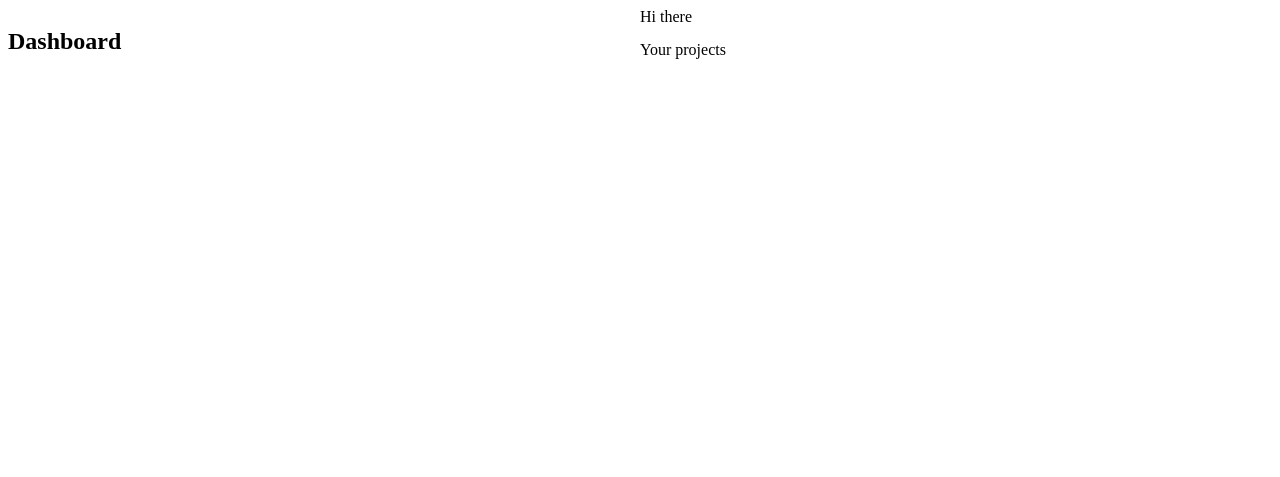
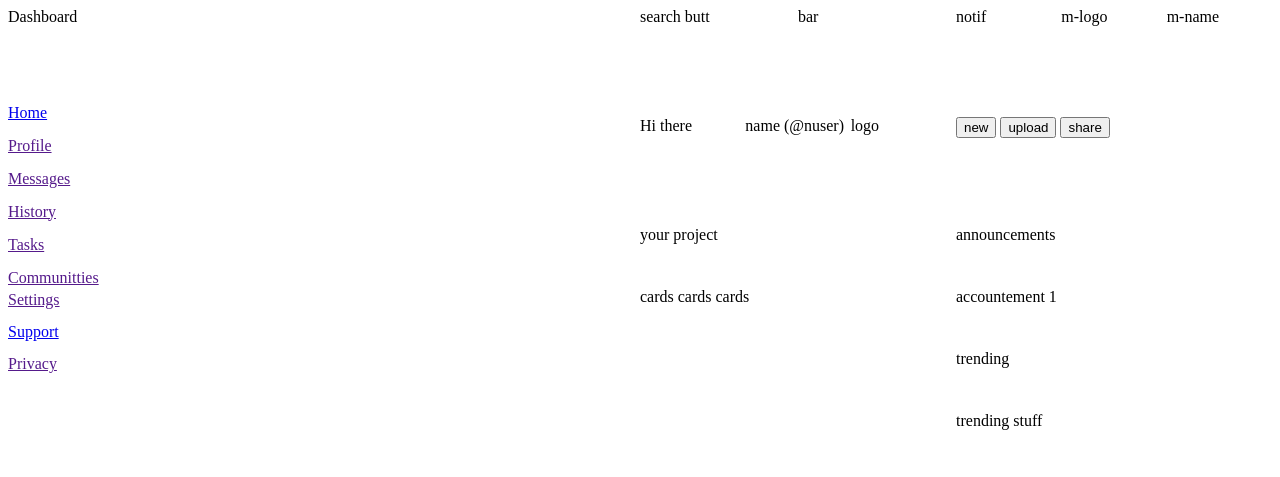
Before and after one commit to bwhelan212/admin-dashboard, a plain HTML site: page index.html in a window 1280 px wide. Drawn offline with Linux system fonts and the light colour scheme.

Commit message:
layed out some aspects of the page: sidebar, nav, main content

```diff
--- a/index.html
+++ b/index.html
@@ -9,18 +9,105 @@
 <body>
     <div class="container">
         <div class="sidebar">
-            <h2>Dashboard</h2>
+            <div class="dash-message">
+                Dashboard
+            </div>
 
+            <div class="dash-top">
+                <a href="http://">Home</a>
+                <a href="">Profile</a>
+                <a href="">Messages</a>
+                <a href="">History</a>
+                <a href="">Tasks</a>
+                <a href="">Communitties</a>
+            </div>
+
+            <div class="dash-bottom">
+                <a href="">Settings</a>
+                <a href="http://">Support</a>
+                <a href="">Privacy</a>
+            </div>
         </div>
 
         <div class="header">
-            <div>
-                Hi there
+            <div class="header-top">
+                <div class="header-top-left">
+                    <div class="search-button">
+                        search butt
+                    </div>
+
+                    <div class="search-bar">
+                        bar
+                    </div>
+                </div>
+
+                <div class="header-top-right">
+                    <div class="notification">
+                        notif
+                    </div>
+
+                    <div class="mini-logo">
+                        m-logo
+                    </div>
+
+                    <div class="mini-name">
+                        m-name
+                    </div>
+                </div>
+            </div>
+
+            <div class="header-bottom">
+                <div class="header-bottom-left">
+                    <div class="welcome">
+                        Hi there
+                    </div>
+                    <div class="name-handle">
+                        name (@nuser)
+                    </div>
+
+                    <div class="logo">
+                        logo
+                    </div>
+                </div>
+
+                <div class="header-bottom-right">
+                    <button class="new">
+                        new
+                    </button>
+
+                    <button class="upload">
+                        upload
+                    </button>
+
+                    <button class="share">
+                        share
+                    </button>
+                </div>
+
             </div>
         </div>
 
         <div class="main-content">
-            Your projects
+            <div>
+                your project
+            </div>
+            <div>
+                announcements
+            </div>
+
+            <div class="card-container">
+                cards cards cards
+            </div>
+
+            <div class="announcement-box">
+                accountement 1
+            </div>
+            <div>
+                trending
+            </div>
+            <div class="trending-box">
+                trending stuff
+            </div>
         </div>
     </div>
 
--- a/style.css
+++ b/style.css
@@ -6,4 +6,60 @@
 
 .sidebar {
     grid-row:1/3;
+    display:grid;
+    grid-template-rows: 1fr 2fr 2fr;
+    gap:4px;
 }
+
+.dash-top {
+    display: grid;
+    grid-template-rows: repeat(6, 1fr);
+    gap:15px;
+}
+
+.dash-bottom {
+    display:grid;
+    grid-template-rows: repeat(6,1fr);
+    gap:10px;
+}
+
+.header {
+    grid-row: 1;
+    display:grid;
+    grid-template-rows:1fr 1fr;
+    grid-template-columns: 1fr;
+}
+
+.header-top {
+    display:grid;
+    grid-template-columns: 1fr 1fr;
+}
+
+.header-top-left {
+    display:grid;
+    grid-template-columns: 1fr 1fr;
+}
+
+.header-top-right {
+    display:grid;
+    grid-template-columns: 1fr 1fr 1fr;
+}
+
+.header-bottom {
+    display:grid;
+    grid-template-columns: 1fr 1fr;
+}
+
+.header-bottom-left {
+    display:grid;
+    grid-template-columns: repeat(3,1fr);
+}
+
+.main-content {
+    display:grid;
+    grid-template-rows: repeat(4,1fr);
+    grid-template-columns: repeat(2,1fr)
+}
+.card-container{
+    grid-row: 2/5;
+}
```
